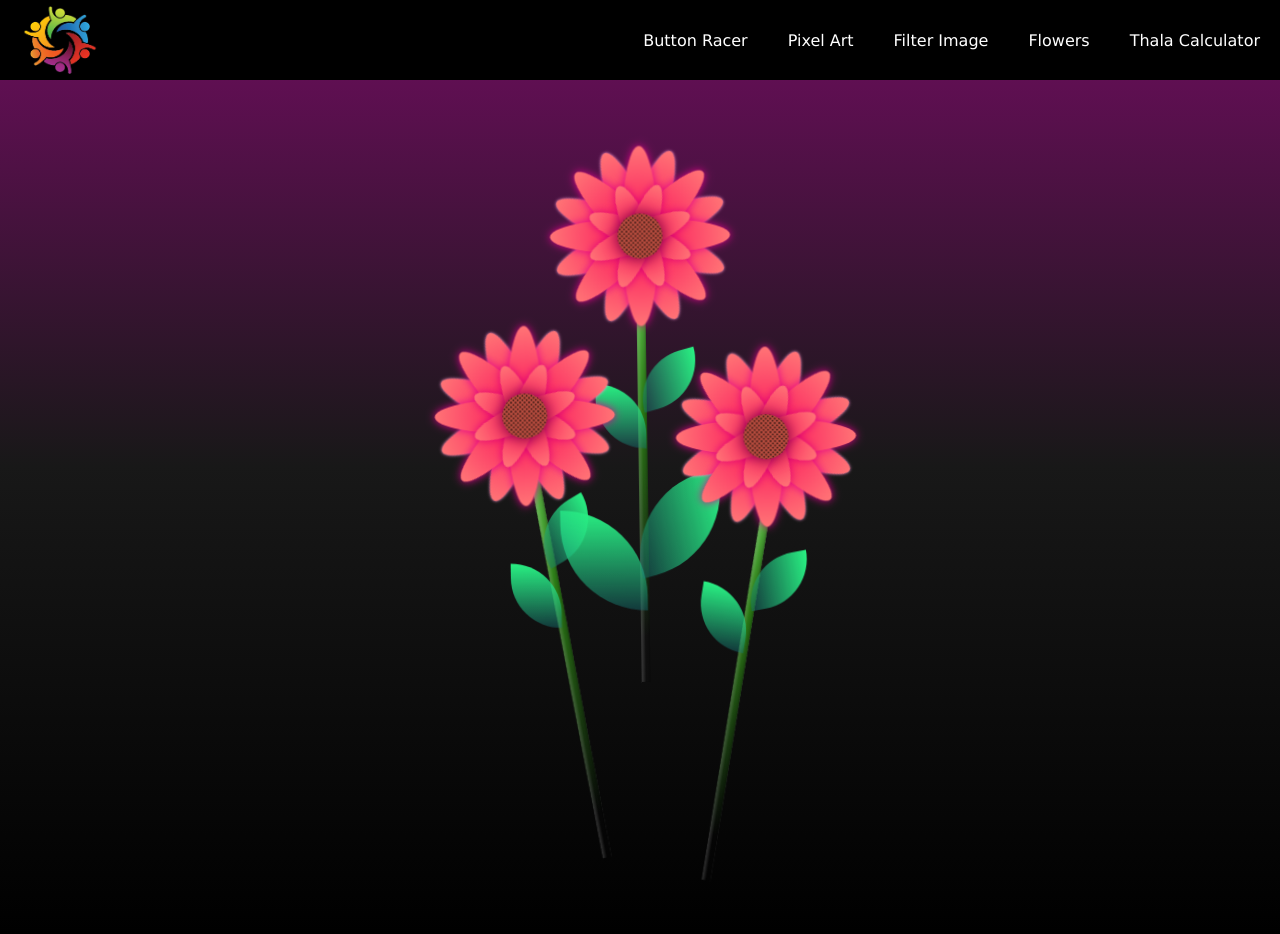
After one commit to GDSC-NMIMS-MPSTME-Mumbai/project-mirage, a Flask app: page /flowers in a window 1280 px wide. The commit adds this page. Run offline with Flask 3, Linux system fonts and the light colour scheme; some libraries are stand-ins or nearby versions.

Commit message:
Added flowers page (#23)
Commit #12: by @aanchal1810

-----
Co-authored-by: aanchal1810 <150329307+aanchal1810@users.noreply.github.com>

```diff
--- a/main.py
+++ b/main.py
@@ -30,6 +30,10 @@ def generate():
 @app.route('/filter')
 def filter():
     return render_template('filter.html')
+
+@app.route('/flowers')
+def flowers():
+    return render_template('flowers.html')
 
 @app.route("/thalacalculator",methods=["POST","GET"])
 def thala():
@@ -84,6 +88,7 @@ def thala():
     else:
         numbers = ""
     return render_template("thalacalci.html",final_val=final_val,numbers=numbers,thala=thala)
+
 # Run the Flask application if this script is executed directly
 if __name__ == '__main__':
     # Enabling debugging mode for easier development
--- /dev/null
+++ b/static/styles/flowers.css
@@ -0,0 +1,368 @@
+body{
+  background: linear-gradient( #6e0d5e, #181818, #000);
+  overflow: hidden;
+  height: 100vh;
+}
+.flowers{
+  position: relative;
+  transform: scale(0.9);
+}
+/* flower1 */
+.flower1 {
+  --fl-speed: 0.8s;
+  position: absolute;
+  height: 200px;
+  width: 200px;
+  margin:10% auto;
+  display: flex;
+  align-items: center;
+  justify-content: center;
+  position: relative;
+  animation: moving-flower-1 4s linear infinite;
+}
+
+.Stem1{
+  animation: grow 4s backwards;
+  height: 70vmin;
+  margin-top: 27rem;
+  margin-left: 0;
+  width: 1.3vmin;
+  background-image: linear-gradient(to left, rgba(0, 0, 0, 0.2), transparent, rgba(255, 255, 255, 0.2)), linear-gradient(to top, transparent 9%, #2a7a14, #8eff7c);
+  box-shadow: inset 0 0 2px rgba(0, 0, 0, 0.5);
+}
+.leaf1{
+  --w: 7vmin;
+    --h: calc(var(--w) + 2vmin);
+    position: absolute;
+    margin-top: 25rem;
+    margin-left: -24%;
+    width: var(--w);
+    height: var(--h);
+    border-top-right-radius: var(--h);
+    border-bottom-left-radius: var(--h);
+    background-image: linear-gradient(to top, rgba(20, 117, 122, 0.4), #28f082);
+    animation: blooming-leaf-left 1.6s backwards;
+}
+.leaf2{
+  --w: 7vmin;
+    --h: calc(var(--w) + 2vmin);
+    transform: rotate(75deg);
+    position: absolute;
+    margin-top: 20rem;
+    margin-left: 30%;
+    width: var(--w);
+    height: var(--h);
+    border-top-right-radius: var(--h);
+    border-bottom-left-radius: var(--h);
+    background-image: linear-gradient(to top, rgba(20, 117, 122, 0.4), #28f082);
+    animation: blooming-leaf-right 1.6s backwards;
+}
+.leaf3{
+  --w: 12vmin;
+    --h: calc(var(--w) + 2vmin);
+    position: absolute;
+    margin-top: 45rem;
+    margin-left: -45%;
+    width: var(--w);
+    height: var(--h);
+    border-top-right-radius: var(--h);
+    border-bottom-left-radius: var(--h);
+    background-image: linear-gradient(to top, rgba(20, 117, 122, 0.4), #28f082);
+    animation: blooming-leaf-left 1.6s backwards;
+}
+.leaf4{
+  --w: 12vmin;
+    --h: calc(var(--w) + 2vmin);
+    transform: rotate(75deg);
+    position: absolute;
+    margin-top: 40rem;
+    margin-left: 40%;
+    width: var(--w);
+    height: var(--h);
+    border-top-right-radius: var(--h);
+    border-bottom-left-radius: var(--h);
+    background-image: linear-gradient(to top, rgba(20, 117, 122, 0.4), #28f082);
+    animation: blooming-leaf-right 1.6s backwards;
+}
+/* flower2 */
+.flower2 {
+  height: 200px;
+  width: 200px;
+  margin-top: -10%;
+  margin-left: 32%;
+  display: flex;
+  align-items: center;
+  justify-content: center;
+  position: relative;
+  animation: moving-flower-1 4s linear infinite;
+}
+.Stem2{
+  animation: grow 4s backwards;
+  height: 70vmin;
+  margin-top: 27rem;
+  margin-left: 36%;
+  width: 1.3vmin;
+  background-image: linear-gradient(to left, rgba(0, 0, 0, 0.2), transparent, rgba(255, 255, 255, 0.2)), linear-gradient(to top, transparent 9%, #2a7a14, #8eff7c);
+  box-shadow: inset 0 0 2px rgba(0, 0, 0, 0.5);
+  transform: rotate(-10deg);
+}
+.leaf5{
+  --w: 7vmin;
+    --h: calc(var(--w) + 2vmin);
+    position: absolute;
+    margin-top: 25rem;
+    margin-left: 10%;
+    width: var(--w);
+    height: var(--h);
+    border-top-right-radius: var(--h);
+    border-bottom-left-radius: var(--h);
+    background-image: linear-gradient(to top, rgba(20, 117, 122, 0.4), #28f082);
+    animation: blooming-leaf-left 1.6s backwards;
+}
+.leaf6{
+  --w: 7vmin;
+    --h: calc(var(--w) + 2vmin);
+    transform: rotate(60deg);
+    position: absolute;
+    margin-top: 16rem;
+    margin-left: 44%;
+    width: var(--w);
+    height: var(--h);
+    border-top-right-radius: var(--h);
+    border-bottom-left-radius: var(--h);
+    background-image: linear-gradient(to top, rgba(20, 117, 122, 0.4), #28f082);
+    animation: blooming-leaf-right 1.6s backwards;
+}
+/* flower3 */
+.flower3 {
+  height: 200px;
+  width: 200px;
+  float: right;
+  margin-top: -14%;
+  margin-right: 31%;
+  display: flex;
+  align-items: center;
+  justify-content: center;
+  position: relative;
+  animation: moving-flower-1 4s linear infinite;
+}
+.Stem3{
+  animation: grow 4s backwards;
+  height: 70vmin;
+  margin-top: 27rem;
+  margin-left: -25%;
+  width: 1.3vmin;
+  background-image: linear-gradient(to left, rgba(0, 0, 0, 0.2), transparent, rgba(255, 255, 255, 0.2)), linear-gradient(to top, transparent 9%, #2a7a14, #8eff7c);
+  box-shadow: inset 0 0 2px rgba(0, 0, 0, 0.5);
+  transform: rotate(10deg);
+}
+.leaf7{
+  --w: 7vmin;
+    --h: calc(var(--w) + 2vmin);
+    position: absolute;
+    transform: rotate(10deg);
+    margin-top: 25rem;
+    margin-left: -50%;
+    width: var(--w);
+    height: var(--h);
+    border-top-right-radius: var(--h);
+    border-bottom-left-radius: var(--h);
+    background-image: linear-gradient(to top, rgba(20, 117, 122, 0.4), #28f082);
+    animation: blooming-leaf-left 1.6s backwards;
+}
+.leaf8{
+  --w: 7vmin;
+    --h: calc(var(--w) + 2vmin);
+    transform: rotate(80deg);
+    position: absolute;
+    margin-top: 20rem;
+    margin-left: 12%;
+    width: var(--w);
+    height: var(--h);
+    border-top-right-radius: var(--h);
+    border-bottom-left-radius: var(--h);
+    background-image: linear-gradient(to top, rgba(20, 117, 122, 0.4), #28f082);
+    animation: blooming-leaf-right 1.6s backwards;
+}
+/* Middle part of each flower */
+.mid {
+  width: 50px;
+  height: 50px;
+  border-radius: 50%;
+  background: radial-gradient(circle, #000, #e45f4e, #000);
+  z-index: 4;
+  background-size: 5px 5px;
+  filter: drop-shadow(0 0 8px #68003d);
+  position: absolute;
+}
+/* Petals of each flower */
+.Petal1 {
+  position: absolute;
+  left: 40px;
+  z-index: 3;
+  width: 120px;
+  height: 30px;
+  border-radius: 50%;
+  background: radial-gradient(circle, #fa0557, #ff7676);
+  filter: drop-shadow(0 0 5px #e00077);
+}
+/* Subpetals of each flower's petal 1 */
+.Petal1.p1 {
+  transform: rotate(22.5deg);
+}
+.Petal1.p2 {
+  transform: rotate(67.5deg);
+}
+.Petal1.p3 {
+  transform: rotate(110.5deg);
+}
+.Petal1.p4 {
+  transform: rotate(157.5deg);
+}
+
+.Petal2 {
+  position: absolute;
+  left: 0;
+  z-index: 2;
+  width: 200px;
+  height: 40px;
+  border-radius: 50%;
+  background: radial-gradient(circle, #fa0557, #ff7676);
+  filter: drop-shadow(0 0 5px #e0008e);
+}
+/* Subpetals of each flower's petal 2 */
+.Petal2.p1 {
+  transform: rotate(0deg);
+}
+
+.Petal2.p2 {
+  transform: rotate(90deg);
+}
+.Petal2.p3 {
+  transform: rotate(45deg);
+}
+
+.Petal2.p4 {
+  transform: rotate(135deg);
+}
+
+.Petal3 {
+  position: absolute;
+  left: 0px;
+  z-index: 1;
+
+  width: 200px;
+  height: 40px;
+  border-radius: 50%;
+
+  background: radial-gradient(circle, #fa0557, #ff7676);
+
+  filter: drop-shadow(0 0 2px #ff97d7);
+}
+/* Subpetals of each flower's petal 3 */
+.Petal3.p1 {
+  transform: rotate(22.5deg);
+}
+.Petal3.p2 {
+  transform: rotate(67.5deg);
+}
+.Petal3.p3 {
+  transform: rotate(110.5deg);
+}
+.Petal3.p4 {
+  transform: rotate(157.5deg);
+}
+@keyframes moving-flower-1 {
+  0%, 100% {
+    transform: rotate(2deg);
+}
+50% {
+    transform: rotate(-2deg);
+
+}
+}
+
+@keyframes blooming-flower{
+  0% {
+    transform: scale(0);
+}
+}
+@keyframes grow{
+  0% {
+    height: 0;
+    border-radius: 1vmin;
+}
+}
+@keyframes blooming-leaf-right{
+  0% {
+    transform-origin: left;
+    transform: rotate(70deg) rotateY(30deg) scale(0);
+}
+}
+@keyframes blooming-leaf-left{
+  0% {
+    transform-origin: right;
+    transform: rotate(-70deg) rotateY(30deg) scale(0);
+}
+}
+@keyframes flower-front {
+  0%,
+  100% {
+    transform: rotate(-28deg) rotateY(30deg) scale(1.04);
+  }
+  50% {
+    transform: rotate(-35deg) rotateY(40deg) scale(1.04);
+  }
+}
+
+nav {
+  display: flex;
+  align-items: center;
+  justify-content: space-between;
+  width: 100%;
+  background-color: black;
+  padding: 0 20px;
+  position: absolute;
+  top: 0;
+  left: 0;
+  z-index: 2;
+}
+
+.logo, .nav-text {
+  display: inline-flex;
+  align-items: center;
+}
+
+.logo img {
+  height: 80px;
+  width: 80px;
+}
+
+nav ul {
+  list-style-type: none;
+  display: flex;
+  margin-right: 20px;
+  padding: 0;
+}
+
+nav ul li {
+  margin: 0 20px;
+}
+
+nav ul li a {
+  text-decoration: none;
+  color: #fff;
+  transition: color 0.3s ease;
+  font-family:Verdana, Geneva, Tahoma, sans-serif;
+}
+
+nav ul li a:hover {
+  color: #3498db;
+}
+
+.nav-text {
+  font-size: 40px;
+  font-family: Verdana, Geneva, Tahoma, sans-serif;
+  color: white;
+  margin-left: 20px;
+}
--- a/templates/_navbar.html
+++ b/templates/_navbar.html
@@ -11,6 +11,7 @@
     <li><a href="/">Button Racer</a></li>
     <li><a href="/pixel-art">Pixel Art</a></li>
     <li><a href="/filter">Filter Image</a></li>
+    <li><a href="/flowers">Flowers</a></li>
     <li><a href="/thalacalculator">Thala Calculator</a></li>
   </ul>
 </nav>
--- /dev/null
+++ b/templates/flowers.html
@@ -0,0 +1,135 @@
+<!DOCTYPE html>
+<html lang="en">
+
+<head>
+  <meta charset="UTF-8">
+  <meta http-equiv="X-UA-Compatible" content="IE=edge">
+  <meta name="viewport" content="width=device-width, initial-scale=1.0">
+  <link rel="stylesheet" href="{{ url_for('static', filename='styles/flowers.css') }}">
+  <script src="flowers.js" type="text/javascript"></script>
+  <title>Flowers</title>
+</head>
+<script src="https://www.dukelearntoprogram.com/course1/common/js/image/SimpleImage.js"></script>
+<body>
+  {% include "_navbar.html" %}
+  <div class="flowers">
+    <!-- Flower 1 -->
+    <div class="flower1">
+      <!-- middle part of flower 1 -->
+      <div class="mid">
+      </div>
+      <!-- petals of flower 1 -->
+      <div class="Petal1 p1">
+      </div>
+      <div class="Petal1 p2">
+      </div>
+      <div class="Petal1 p3">
+      </div>
+      <div class="Petal1 p4">
+      </div>
+      <div class="Petal2 p1">
+      </div>
+      <div class="Petal2 p2">
+      </div>
+      <div class="Petal2 p3">
+      </div>
+      <div class="Petal2 p4">
+      </div>
+      <div class="Petal3 p1">
+      </div>
+      <div class="Petal3 p2">
+      </div>
+      <div class="Petal3 p3">
+      </div>
+      <div class="Petal3 p4">
+      </div>
+      <!-- stem of flower 1 -->
+      <div class="Stem1">
+      </div>
+      <!-- leaves of flower 1 -->
+      <div class="leaf1"></div>
+      <div class="leaf2"></div>
+      <div class="leaf3"></div>
+      <div class="leaf4"></div>
+    </div>
+    <!-- Flower 2 -->
+    <div class="flower2">
+      <!-- middle part of flower 2 -->
+      <div class="mid">
+      </div>
+      <!-- petals of flower 2 -->
+      <div class="Petal1 p1">
+      </div>
+      <div class="Petal1 p2">
+      </div>
+      <div class="Petal1 p3">
+      </div>
+      <div class="Petal1 p4">
+      </div>
+      <div class="Petal2 p1">
+      </div>
+      <div class="Petal2 p2">
+      </div>
+      <div class="Petal2 p3">
+      </div>
+      <div class="Petal2 p4">
+      </div>
+      <div class="Petal3 p1">
+      </div>
+      <div class="Petal3 p2">
+      </div>
+      <div class="Petal3 p3">
+      </div>
+      <div class="Petal3 p4">
+      </div>
+      <!-- stem of flower 2 -->
+      <div class="Stem2">
+      </div>
+      <!-- leaves of flower 3 -->
+      <div class="leaf5"></div>
+      <div class="leaf6"></div>
+    </div>
+    <!-- Flower 3 -->
+    <div class="flower3">
+      <!-- middle part of flower 3 -->
+      <div class="mid">
+      </div>
+      <!-- petals of flower 3 -->
+      <div class="Petal1 p1">
+      </div>
+      <div class="Petal1 p2">
+      </div>
+      <div class="Petal1 p3">
+      </div>
+      <div class="Petal1 p4">
+      </div>
+      <div class="Petal2 p1">
+      </div>
+      <div class="Petal2 p2">
+      </div>
+      <div class="Petal2 p3">
+      </div>
+      <div class="Petal2 p4">
+      </div>
+      <div class="Petal3 p1">
+      </div>
+      <div class="Petal3 p2">
+      </div>
+      <div class="Petal3 p3">
+      </div>
+      <div class="Petal3 p4">
+      </div>
+      <!-- stem of flower 2 -->
+      <div class="Stem3">
+      </div>
+      <!-- leaves of flower 3 -->
+      <div class="leaf7"></div>
+      <div class="leaf8"></div>
+    </div>
+
+  </div>
+</body>
+
+</html>
+
+</html>
```
